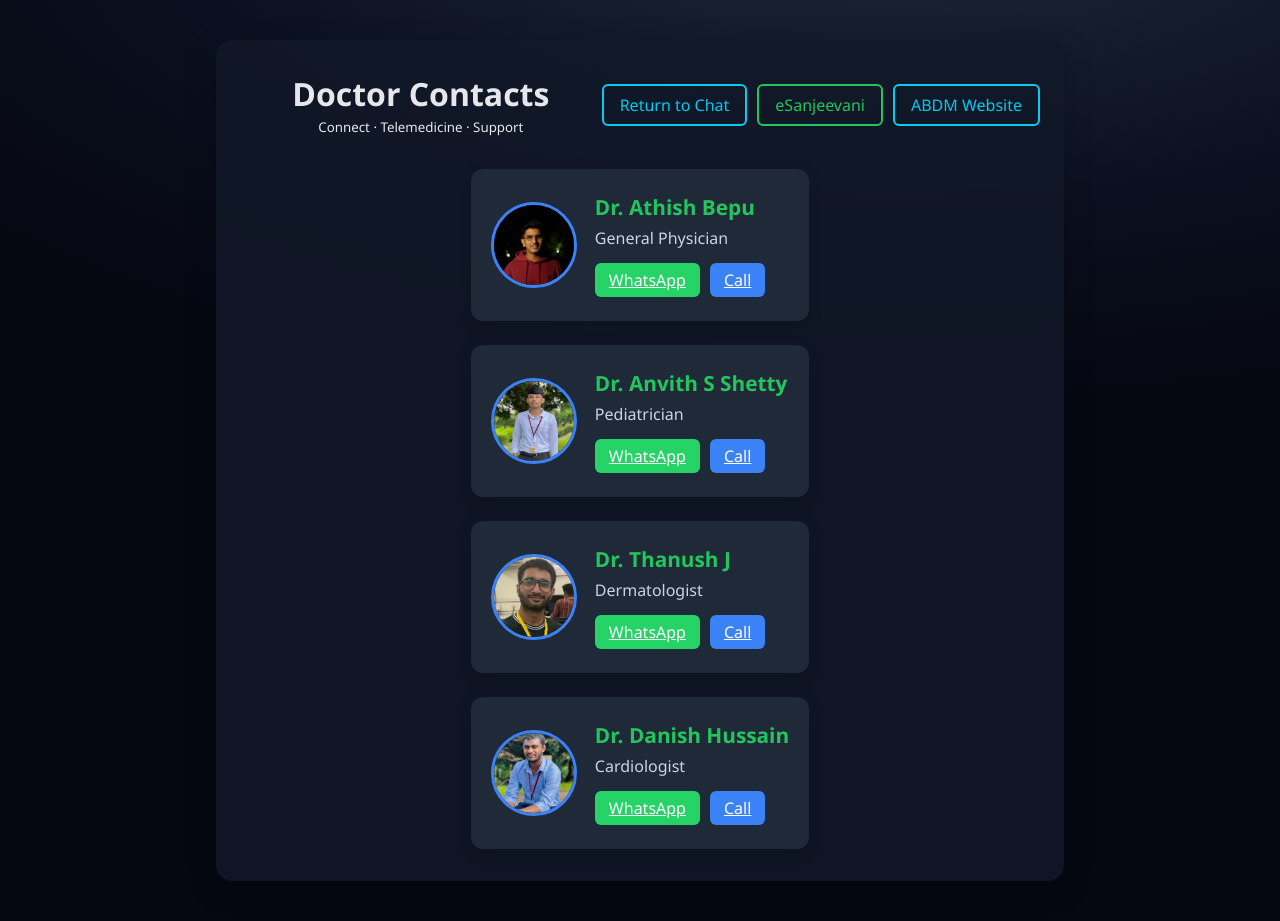
After one commit to athishbepu/Team_coderush1.0, a Flask app: page /contact in a window 1280 px wide. The commit adds this page. Run offline with Flask 3, Linux system fonts and the light colour scheme; some libraries are stand-ins or nearby versions.

Commit message:
Add contact page with doctor information and communication links

```diff
--- a/app.py
+++ b/app.py
@@ -1,3 +1,9 @@
+from flask import Flask, render_template, request, redirect, url_for, session, flash, jsonify
+import requests
+from werkzeug.security import generate_password_hash, check_password_hash
+from flask_mysqldb import MySQL
+import json
+import re
 def ollama_response(prompt, model="mistral"):
     url = "http://localhost:11434/api/generate"
     payload = {
@@ -12,13 +18,6 @@ def ollama_response(prompt, model="mistral"):
     else:
         print("Ollama error:", response.text)
         return "Sorry, the assistant is unavailable."
-from flask import Flask, render_template, request, redirect, url_for, session, flash, jsonify
-import requests
-from werkzeug.security import generate_password_hash, check_password_hash
-from flask_mysqldb import MySQL
-import json
-import re
-
 app = Flask(__name__)
 app.config.from_pyfile('config.py')
 
@@ -29,6 +28,10 @@ mysql = MySQL(app)
 def home():
     return redirect(url_for('login'))
 
+# ------------------ CONTACT ------------------
+@app.route('/contact')
+def contact():
+    return render_template('contact.html')
 # ------------------ REGISTER ------------------
 @app.route('/register', methods=['GET', 'POST'])
 def register():
@@ -55,11 +58,10 @@ def register():
             return {"success": False, "message": "Password cannot be empty."}
         try:
             cursor = mysql.connection.cursor()
-            hashed_password = generate_password_hash(password)
             cursor.execute("""
                 INSERT INTO users (name, email, phone, password, age, gender, location)
                 VALUES (%s, %s, %s, %s, %s, %s, %s)
-            """, (name, email, phone, hashed_password, age, gender, location))
+            """, (name, email, phone, password, age, gender, location))
             mysql.connection.commit()
             return {"success": True, "message": "Registration successful!"}
         except Exception as e:
@@ -70,30 +72,51 @@ def register():
 @app.route('/login', methods=['GET', 'POST'])
 def login():
     if request.method == 'POST':
+        # Accept both form and JSON POST, but always return HTML
         if request.is_json:
             data = request.get_json()
             username = data.get('username')
             password = data.get('password')
-            # print(username, password)
+            print("1", username, password)
         else:
             username = request.form.get('username')
             password = request.form.get('password')
-            # print(username, password)
+            print(username, password)
+
         try:
+            print("DEBUG: Attempting login with:", username)
             cursor = mysql.connection.cursor()
             cursor.execute("SELECT * FROM users WHERE email=%s OR phone=%s", (username, username))
             user = cursor.fetchone()
-            if user:
-                desc = cursor.description
-                user_dict = {desc[i][0]: user[i] for i in range(len(user))}
-                if check_password_hash(user_dict['password'], password):
+            print(type(user))
+            print("DEBUG: Query executed. Result:", user)
+            if user.values():
+                print("user value",user.values())
+                columns = [col[0] for col in cursor.description]
+                user_dict = dict(zip(columns, user.values()))
+                print("user dict:", user_dict)
+                print("DB password:", user_dict['password'])
+                print("Entered password:", password)
+                print(user_dict['password'] == password)
+                if user_dict['password'] == password:
+                    print("User authenticated successfully.")
                     session['loggedin'] = True
                     session['id'] = user_dict['id']
                     session['name'] = user_dict['name']
-                    return {"success": True, "message": "Login successful!", "redirect": "/dashboard"}
-            return {"success": False, "message": "Invalid credentials."}
+                    flash("Login successful!", "success")
+                    return redirect(url_for('chat'))
+                else:
+                    print("Password mismatch.")
+                    flash("Invalid username or password.", "danger")
+                    return render_template('login.html')
+            else:
+                print("User not found.")
+                flash("Invalid username or password.", "danger")
+                return render_template('login.html')
         except Exception as e:
-            return {"success": False, "message": f"Login failed: {str(e)}"}
+            print("Exception during login:", e)
+            flash("Login failed. Please try again.", "danger")
+            return render_template('login.html')
     return render_template('login.html')
 
 @app.route('/dashboard')
@@ -212,10 +235,6 @@ def run_triage(text):
         "watchouts": []
     }
 
-
-if __name__ == '__main__':
-    app.run(debug=True)
-
 import requests
 
 def ollama_response(prompt, model="mistral"):
@@ -233,5 +252,6 @@ def ollama_response(prompt, model="mistral"):
         print("Ollama error:", response.text)
         return "Sorry, the assistant is unavailable."
 
-# Example usage:
-print(ollama_response("What is the meaning of life?", model="mistral"))
+
+if __name__ == '__main__':
+    app.run(debug=True)
--- /dev/null
+++ b/static/contact/contact.css
@@ -0,0 +1,171 @@
+body {
+  background: radial-gradient(1200px 500px at 70% -100px, #1e293b 0%, #0b1020 60%, #050811 100%);
+  color: #e5e7eb;
+  font-family: 'Segoe UI', Arial, sans-serif;
+  margin: 0;
+  padding: 0;
+}
+
+.contact-container {
+  max-width: 800px;
+  margin: 40px auto;
+  background: rgba(17, 24, 39, 0.85);
+  border-radius: 16px;
+  box-shadow: 0 8px 32px rgba(0, 0, 0, 0.18);
+  padding: 32px 24px;
+}
+
+.contact-header {
+  display: flex;
+  align-items: center;
+  justify-content: space-between;
+  flex-wrap: wrap;
+  gap: 16px;
+  margin-bottom: 32px;
+}
+
+.header-title {
+  flex-grow: 1;
+  text-align: center;
+}
+
+.header-title h1 {
+  margin: 0;
+}
+
+.controls {
+  display: flex;
+  flex-wrap: wrap;
+  gap: 10px;
+  justify-content: center;
+}
+
+.btn {
+  padding: 8px 16px;
+  border-radius: 6px;
+  font-size: 1rem;
+  font-weight: 500;
+  text-decoration: none;
+  cursor: pointer;
+  transition: background 0.2s, color 0.2s;
+}
+
+.btn-return {
+  background: transparent;
+  color: #02caf0;
+  border: 2px solid #0dcaf0;
+}
+
+.btn-return:hover {
+  background: #02caf0;
+  color: #000;
+}
+
+.btn-outline-green {
+  background: transparent;
+  color: #22c55e;
+  border: 2px solid #22c55e;
+}
+
+.btn-outline-green:hover {
+  background: #22c55e;
+  color: #fff;
+}
+
+.btn-outline-blue {
+  background: transparent;
+  color: #02caf0;
+  border: 2px solid #0dcaf0;
+}
+
+.btn-outline-blue:hover {
+  background: #0dcaf0;
+  color: #000;
+}
+
+.doctor-section {
+  display: flex;
+  justify-content: center;
+}
+
+.doctor-list {
+  display: grid;
+  grid-template-columns: repeat(auto-fit, minmax(280px, 1fr));
+  gap: 24px;
+}
+
+.doctor-card {
+  background: #1f2937;
+  border-radius: 12px;
+  box-shadow: 0 4px 16px rgba(0, 0, 0, 0.12);
+  padding: 24px 20px;
+  display: flex;
+  align-items: center;
+  gap: 18px;
+}
+
+.doctor-photo {
+  width: 80px;
+  height: 80px;
+  border-radius: 50%;
+  object-fit: cover;
+  border: 3px solid #3b82f6;
+}
+
+.doctor-info {
+  display: flex;
+  flex-direction: column;
+  gap: 6px;
+}
+
+.doctor-name {
+  margin: 0;
+  font-size: 1.3rem;
+  color: #22c55e;
+}
+
+.doctor-specialty {
+  margin: 0;
+  color: #cbd5e1;
+  font-size: 1rem;
+}
+
+.doctor-links {
+  display: flex;
+  gap: 10px;
+  margin-top: 8px;
+}
+
+.btn-whatsapp {
+  background: #25d366;
+  color: #fff;
+  border: none;
+  padding: 6px 14px;
+  border-radius: 6px;
+  font-weight: 500;
+  transition: background 0.2s;
+}
+
+.btn-whatsapp:hover {
+  background: #128c7e;
+}
+
+.btn-call {
+  background: #3b82f6;
+  color: #fff;
+  border: none;
+  padding: 6px 14px;
+  border-radius: 6px;
+  font-weight: 500;
+  transition: background 0.2s;
+}
+
+.btn-call:hover {
+  background: #2563eb;
+}
+
+@media (max-width: 600px) {
+  .contact-container {
+    padding: 20px 10px;
+  }
+}
--- /dev/null
+++ b/static/contact/contact.js
@@ -0,0 +1,11 @@
+document.addEventListener('DOMContentLoaded', function() {
+  document.getElementById('btnReturn').onclick = function() {
+    window.location.href = '/chat';
+  };
+  document.getElementById('btnSanjeevani').onclick = function() {
+    window.open('https://esanjeevani.mohfw.gov.in/', '_blank');
+  };
+  document.getElementById('btnBHAH').onclick = function() {
+    window.open('https://abha.abdm.gov.in/', '_blank');
+  };
+});
--- /dev/null
+++ b/templates/contact.html
@@ -0,0 +1,79 @@
+<!DOCTYPE html>
+<html lang="en">
+<head>
+  <meta charset="UTF-8" />
+  <meta name="viewport" content="width=device-width, initial-scale=1.0"/>
+  <title>Contact Doctor</title>
+  <link rel="stylesheet" href="../static/contact/contact.css" />
+</head>
+<body>
+  <div class="contact-container">
+    <div class="contact-header">
+      <div class="dot"></div>
+      <div class="header-title">
+        <h1>Doctor Contacts</h1>
+        <small class="text-secondary">Connect · Telemedicine · Support</small>
+      </div>
+      <div class="controls">
+        <a href="chat.html" class="btn btn-return">Return to Chat</a>
+        <a href="https://esanjeevani.mohfw.gov.in/#/" target="_blank" class="btn btn-outline-green">eSanjeevani</a>
+        <a href="https://abdm.gov.in/" target="_blank" class="btn btn-outline-blue">ABDM Website</a>
+      </div>
+    </div>
+
+    <section class="doctor-section">
+      <div class="doctor-list">
+        <!-- Doctor Cards -->
+        <div class="doctor-card">
+          <img src="../static/bepu.JPG" alt="Dr. Athish Bepu" class="doctor-photo" />
+          <div class="doctor-info">
+            <h3 class="doctor-name">Dr. Athish Bepu</h3>
+            <p class="doctor-specialty">General Physician</p>
+            <div class="doctor-links">
+              <a href="https://wa.me/7306551712" target="_blank" class="btn-whatsapp">WhatsApp</a>
+              <a href="tel:+917306551712" class="btn-call">Call</a>
+            </div>
+          </div>
+        </div>
+
+        <div class="doctor-card">
+          <img src="../static/anvith.png" alt="Dr. Anvith S Shetty " class="doctor-photo" />
+          <div class="doctor-info">
+            <h3 class="doctor-name">Dr. Anvith S Shetty</h3>
+            <p class="doctor-specialty">Pediatrician</p>
+            <div class="doctor-links">
+              <a href="https://wa.me/7760421736" target="_blank" class="btn-whatsapp">WhatsApp</a>
+              <a href="tel:+917760421736" class="btn-call">Call</a>
+            </div>
+          </div>
+        </div>
+
+        <div class="doctor-card">
+          <img src="../static/batman.JPG" alt="Dr. Thanush J" class="doctor-photo" />
+          <div class="doctor-info">
+            <h3 class="doctor-name">Dr. Thanush J</h3>
+            <p class="doctor-specialty">Dermatologist</p>
+            <div class="doctor-links">
+              <a href="https://wa.me/918310346537" target="_blank" class="btn-whatsapp">WhatsApp</a>
+              <a href="tel:+918310346537" class="btn-call">Call</a>
+            </div>
+          </div>
+        </div>
+
+        <div class="doctor-card">
+          <img src="../static/danish.png" alt="Dr. Danish Hussain" class="doctor-photo" />
+          <div class="doctor-info">
+            <h3 class="doctor-name">Dr. Danish Hussain</h3>
+            <p class="doctor-specialty">Cardiologist</p>
+            <div class="doctor-links">
+              <a href="https://wa.me/918310200219" target="_blank" class="btn-whatsapp">WhatsApp</a>
+              <a href="tel:+918310200219" class="btn-call">Call</a>
+            </div>
+          </div>
+        </div>
+      </div>
+    </section>
+  </div>
+  <script src="../static/contact/contact.js"></script>
+</body>
+</html>
```
Also changed, not shown: static/chat/chat.css (+36 -9 lines), static/chat/chat.js (+15 -2 lines), templates/chat.html (+9 -43 lines), templates/login.html (+2 -12 lines), static/anvith.png (added), static/batman.JPG (added), static/bepu.JPG (added), static/danish.png (added).
